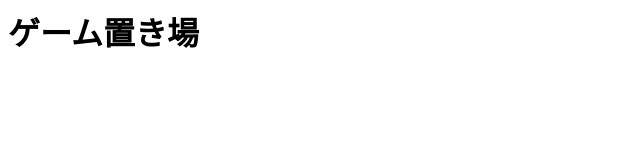
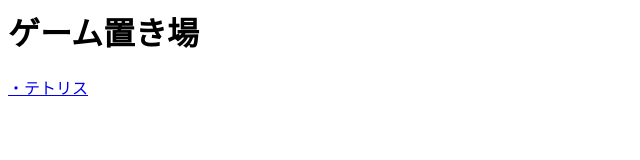
Before and after one commit to boc-th/boc-th.github.io, a plain HTML site: page index.html in a window 1280 px wide. Shown: the full height of the page, 0-640 px from the left. Drawn offline with Linux system fonts and the light colour scheme.

Commit message:
Add link for tetris

```diff
--- a/index.html
+++ b/index.html
@@ -7,5 +7,6 @@
   </head>
 <body>
     <h1>ゲーム置き場</h1>
+    <a href="tetris/index.html">・テトリス</a>
 </body>
 </html>
```
